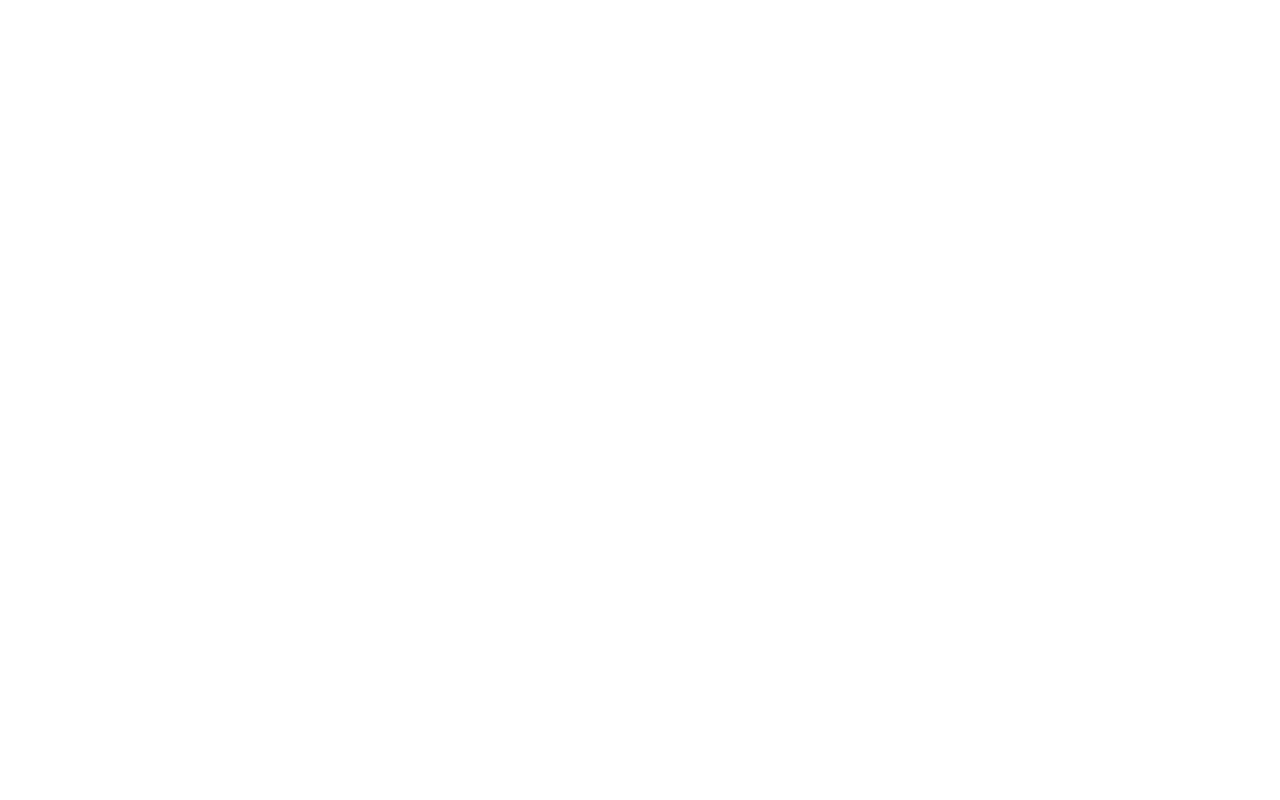
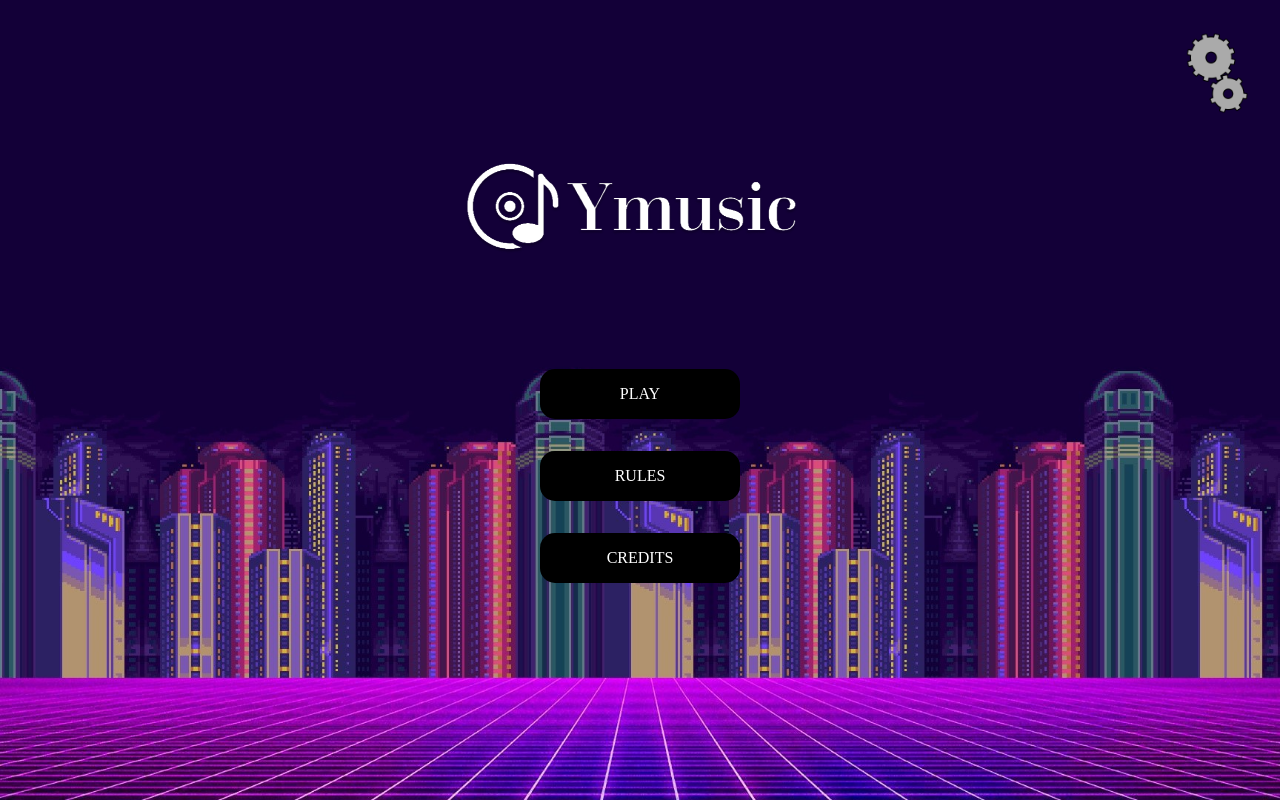
Before and after one commit to ronyk10/YMusic, a plain HTML site: page static/index.html in a window 1280 px wide. Drawn offline with Linux system fonts and the light colour scheme.

Commit message:
homepage ok, missing credits

```diff
--- a/static/index.html
+++ b/static/index.html
@@ -10,7 +10,41 @@
 </head>
 
 <body>
+    <div class="settings-container">
+        <img src="/assets/paramètres.png" class="reduce-settings">
+    </div>
+    <div class="logo-container">
+        <img src="/assets/ymusic-logo-blanc.png" alt="logo" class="logo">
+    </div>
 
+    <div class="btn-container">
+        <a href="#" class="btn1">PLAY</a>
+        <a class="btn2" onclick="location.href='#popup';">RULES</a>
+        <a href="/static/credits.html" class="btn2">CREDITS</a>
+
+        <div id="popup" class="overlay">
+            <div class="popup">
+                <h2>Rules</h2>
+                <a href="#" class="cross">&times;</a>
+                <p>
+                    Welcome to YMusic! The game that will test your musical knowledge! <br>
+
+                    <br> You will play the role of a music fan who will compete in the fabulous YMusic blind test. <br>
+
+                    <br>All in the form of a hanged man game <br>
+
+                    <br>The rules are simple: <br>
+
+                    <br>-Find based on level, music name, artist or music genre.<br>
+                    -After 5 mistakes, it's game over!<br>
+
+                    <br> Enjoy !!
+                </p>
+            </div>
+        </div>
+        <!-- <div class="btn1">Play</div>
+        <div class="btn2">Rules</div> -->
+    </div>
 </body>
 
 </html>
--- a/static/style.css
+++ b/static/style.css
@@ -0,0 +1,114 @@
+/* Réinitialisation des marges et des rembourrages pour le corps et le conteneur */
+body,
+html {
+    margin: 0;
+    padding: 0;
+    background-image: url('/assets/homepage-background.jpg');
+    background-size: cover;
+    background-repeat: no-repeat;
+    background-attachment: fixed;
+    /* Si vous souhaitez que l'image reste fixe pendant le défilement */
+    background-position: center;
+    /* Centrez l'image de fond */
+}
+
+a {
+    text-decoration: none;
+    color: white;
+}
+
+.logo-container {
+    display: flex;
+    justify-content: center;
+    align-items: center;
+    /* height: 100%; */
+    width: 100%;
+}
+
+.logo {
+    margin-top: 1rem;
+    width: 30%;
+    height: 30%;
+    /* margin-bottom: 20rem; */
+}
+
+.btn-container {
+    display: flex;
+    justify-content: center;
+    align-items: center;
+    flex-direction: column;
+    margin-top: 5rem;
+}
+
+.btn1,
+.btn2 {
+    width: 200px;
+    height: 50px;
+    background: black;
+    border-radius: 15px;
+    cursor: pointer;
+    color: white;
+    display: flex;
+    /* Ajout de display:flex pour centrer le texte */
+    justify-content: center;
+    /* Centrer horizontalement */
+    align-items: center;
+    /* Centrer verticalement */
+}
+
+.btn2 {
+    margin-top: 2rem;
+}
+
+.settings-container {
+    display: flex;
+    justify-content: flex-end;
+    align-items: center;
+    margin-top: 2rem;
+    margin-right: 2rem;
+}
+
+.reduce-settings {
+    width: 5%;
+}
+
+.overlay {
+    position: fixed;
+    top: 0;
+    bottom: 0;
+    left: 0;
+    right: 0;
+    background: rgba(0, 0, 0, 0.7);
+    transition: opacity .4s;
+    visibility: hidden;
+    opacity: 0;
+}
+
+.overlay:target {
+    visibility: visible;
+    opacity: 1;
+}
+
+.popup {
+    width: 200px;
+    height: 350px;
+    background: white;
+    border-radius: 15px;
+    margin: 6rem auto;
+    padding: 2rem;
+    border-radius: 15px;
+    width: 28%;
+    position: relative;
+    /* transition: all 0.4s ease-in-out; */
+}
+
+.popup .cross {
+    position: absolute;
+    top: 1rem;
+    right: 1.5rem;
+    font-size: 2rem;
+    font-weight: bold;
+    text-decoration: none;
+    transition: 0.3s ease;
+    color: #333;
+}
--- /dev/null
+++ b/static/style_credits.css
@@ -0,0 +1,13 @@
+/* Réinitialisation des marges et des rembourrages pour le corps et le conteneur */
+body,
+html {
+    margin: 0;
+    padding: 0;
+    background-image: url('/assets/homepage-background.jpg');
+    background-size: cover;
+    background-repeat: no-repeat;
+    background-attachment: fixed;
+    /* Si vous souhaitez que l'image reste fixe pendant le défilement */
+    background-position: center;
+    /* Centrez l'image de fond */
+}
```
Also changed, not shown: static/credits.html (added, +15 -0 lines), assets/homepage-background.jpg (added), assets/paramètres.png (added), assets/ymusic-logo-blanc.png (added).
